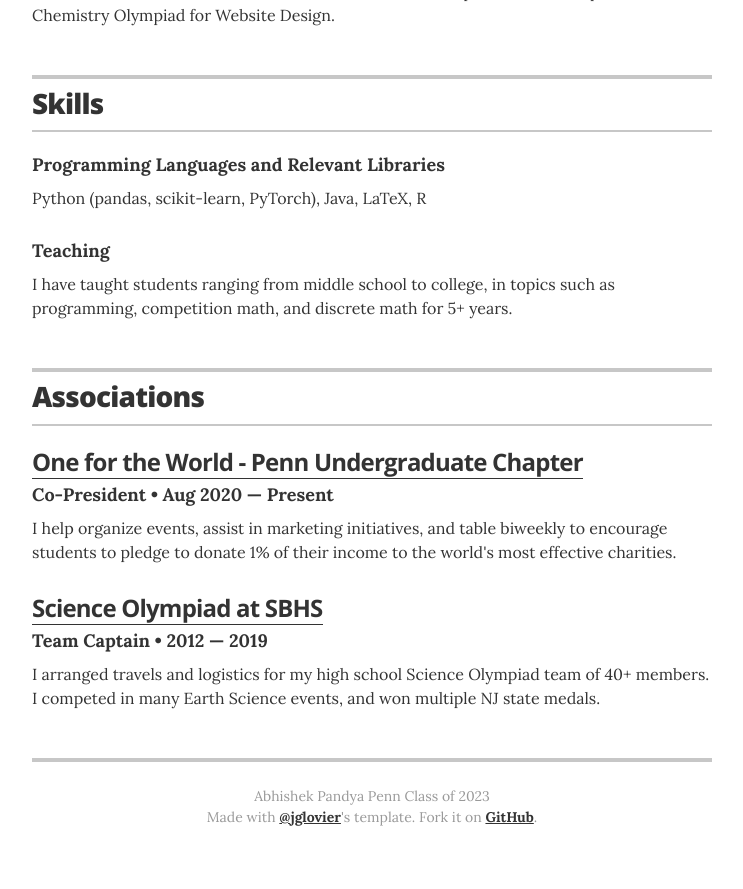
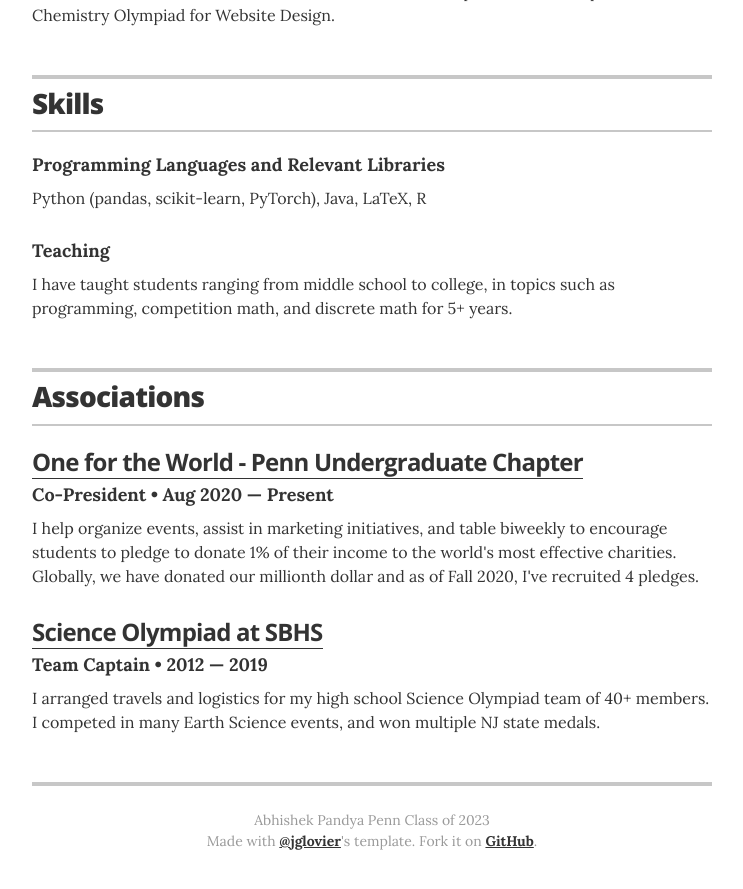
Before and after one commit to abhishekp106/old-website, a Jekyll site: the page built from index.html, in a window 1280 px wide and 900 px high, scrolled down 2675 px. Shown: the top 889 px of the window, without its empty margins (268-1011 px from the left). Built offline with Jekyll 4.4.1, drawn with Linux system fonts in a browser that asks for light colours.

Commit message:
Update associations.yml

```diff
--- a/_data/associations.yml
+++ b/_data/associations.yml
@@ -5,7 +5,7 @@
   role: Co-President
   year: Aug 2020 &mdash; Present
   url: https://www.1fortheworld.org/
-  summary: I help organize events, assist in marketing initiatives, and table biweekly to encourage students to pledge to donate 1% of their income to the world's most effective charities.
+  summary: "I help organize events, assist in marketing initiatives, and table biweekly to encourage students to pledge to donate 1% of their income to the world's most effective charities. Globally, we have donated our millionth dollar and as of Fall 2020, I've recruited 4 pledges."
 
 
 - organization: Science Olympiad at SBHS
```
